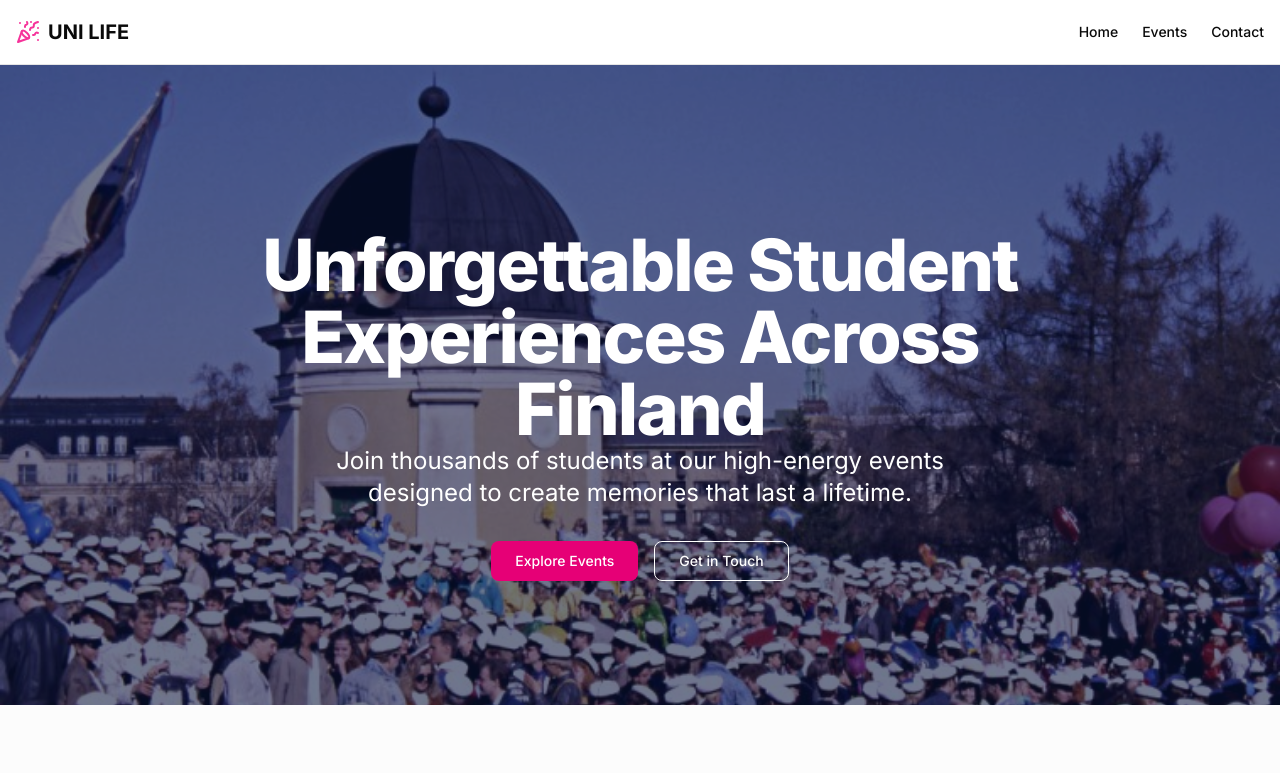
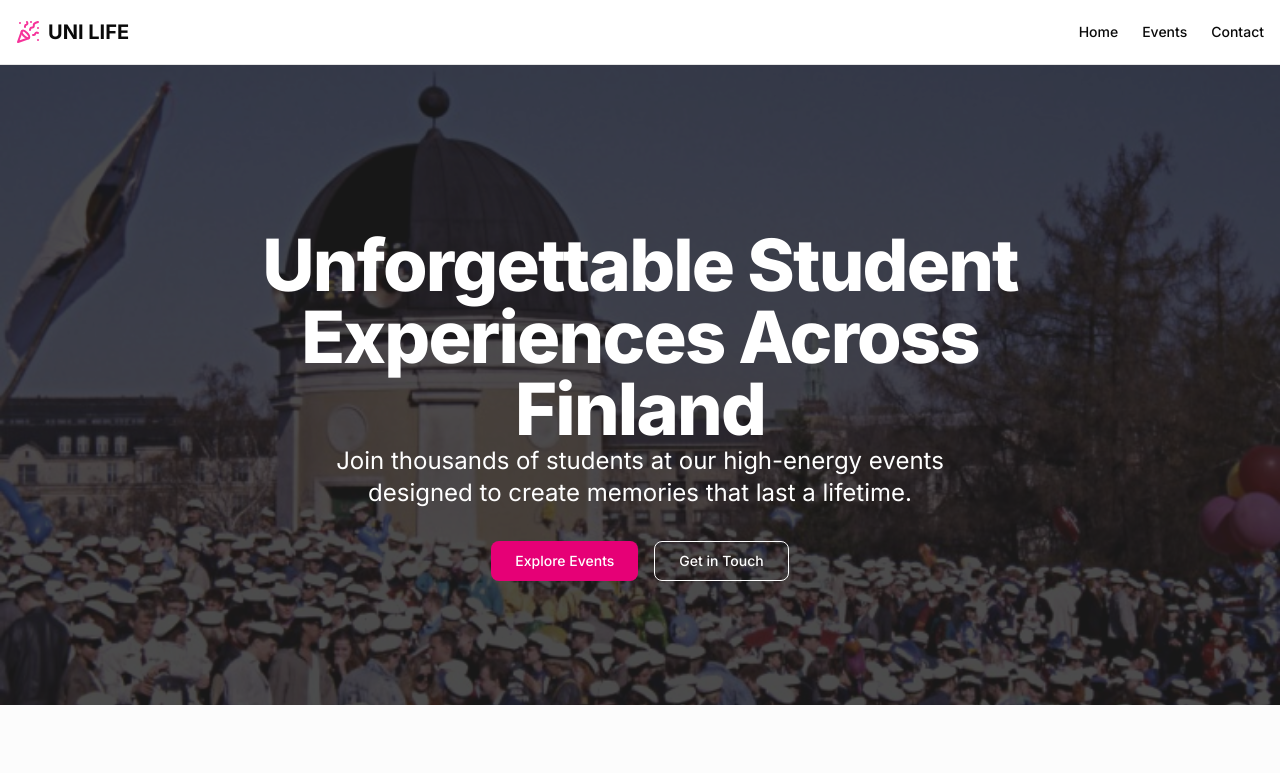
Before and after one commit to strengv1/unilife, a Next.js app: page / in a window 1280 px wide. Shown: the top 773 px of the page. Built offline with nearby package versions, Linux system fonts and the light colour scheme.

Commit message:
event card placeholder center

```diff
--- a/src/app/page.tsx
+++ b/src/app/page.tsx
@@ -44,8 +44,8 @@ export default function Home() {
       <main className="flex-1">
         {/* Hero Section */}
         <section className="relative">
-          <div className="absolute inset-0 bg-black/40 z-10" />
-          <div className="relative h-[80vh] bg-blue-800">
+          <div className="absolute inset-0 bg-black/70 z-10" />
+          <div className="relative h-[80vh]">
             <Image
               src="/Ullanlinnanmäki_Vappuna.jpg?height=800&width=1600"
               alt="Students celebrating"
--- a/src/components/event-card.tsx
+++ b/src/components/event-card.tsx
@@ -22,10 +22,10 @@ export function EventCard({ id, title, date, time, location, image, category, is
       <div className="relative">
         <Image
           src={image || "/placeholder.svg"}
-          alt={title}
+          alt={title + ".png"}
           width={600}
           height={400}
-          className="aspect-video object-cover w-full"
+          className="aspect-video object-cover w-full text-center"
         />
         {isFeatured && <Badge className="absolute top-2 right-2 bg-pink-500 hover:bg-pink-600">Featured</Badge>}
       </div>
```
